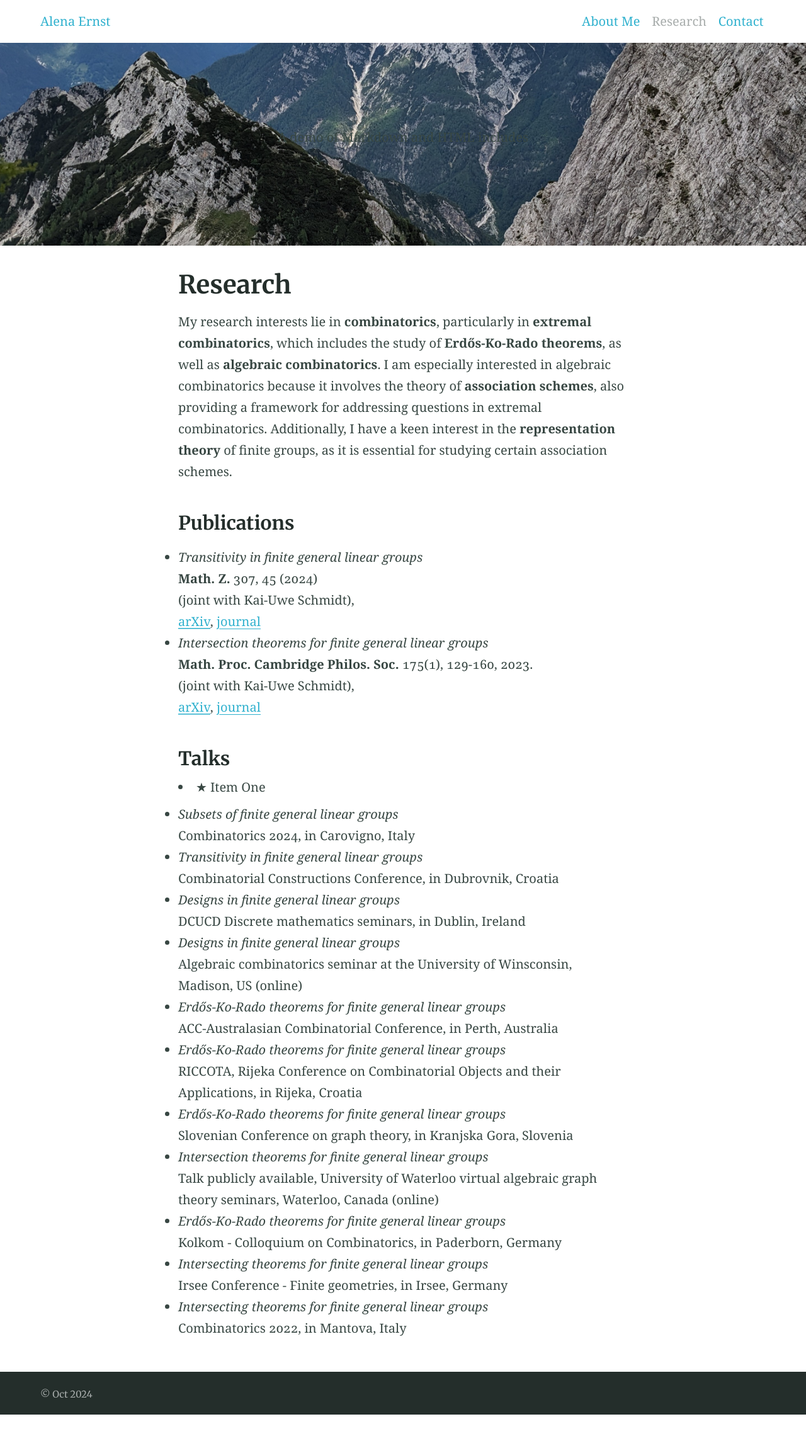
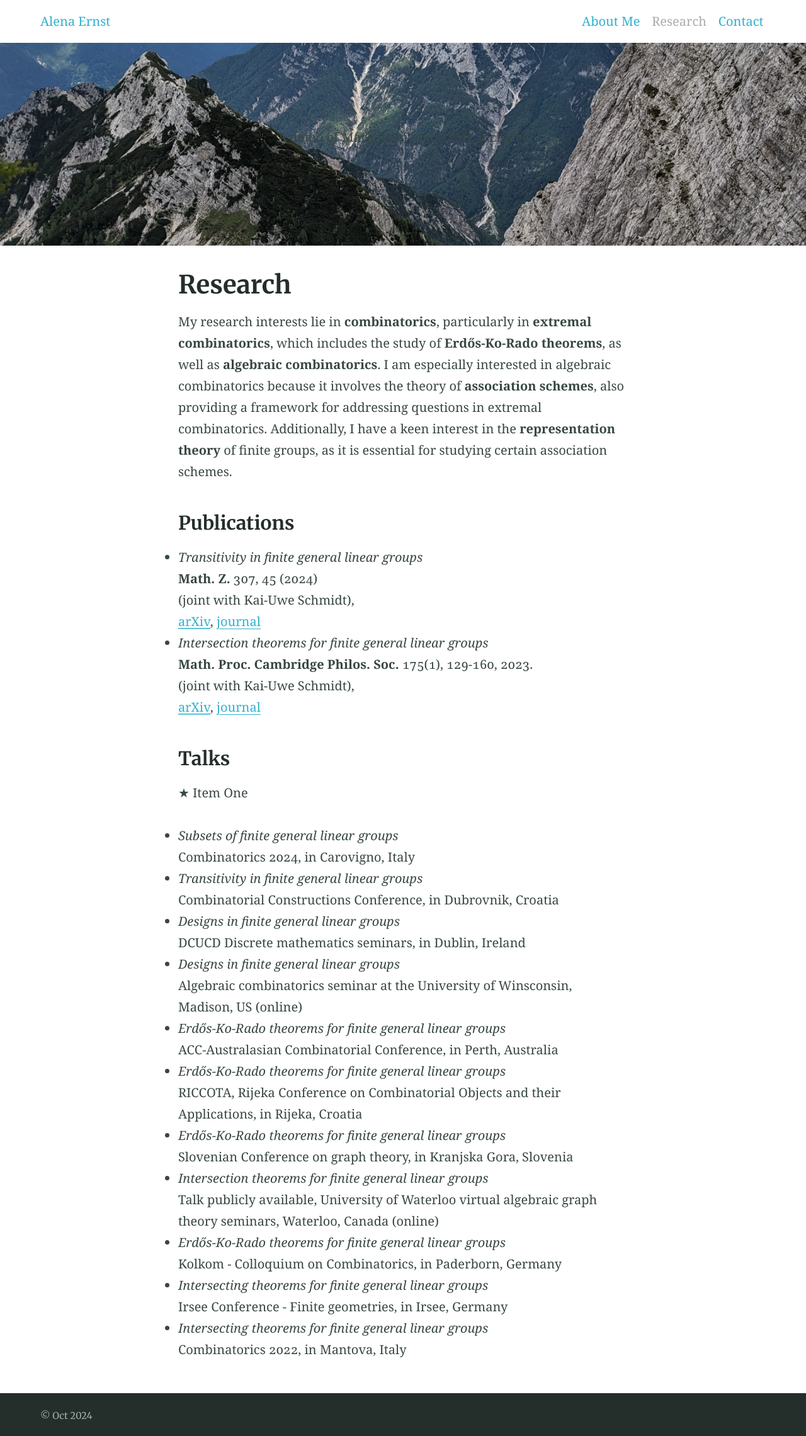
Before and after one commit to alenaernst/alenaernst.github.io, a Jekyll site: the page built from research.md, in a window 1280 px wide. Shown: the whole page at 63% size. Built offline with Jekyll 4.4.1, drawn with Linux system fonts in a browser that asks for light colours; before the commit the page ends 2246 px from its top, so only the background shows below that.

```diff
--- a/research.md
+++ b/research.md
@@ -24,7 +24,8 @@ My research interests lie in **combinatorics**, particularly in **extremal combi
 
 ### Talks
 
-<li>&#9733; Item One</li>
+&#9733; Item One
+
 *  _Subsets of finite general linear groups_ <br>
  Combinatorics 2024, in Carovigno, Italy
 *  _Transitivity in finite general linear groups_ <br>
```
